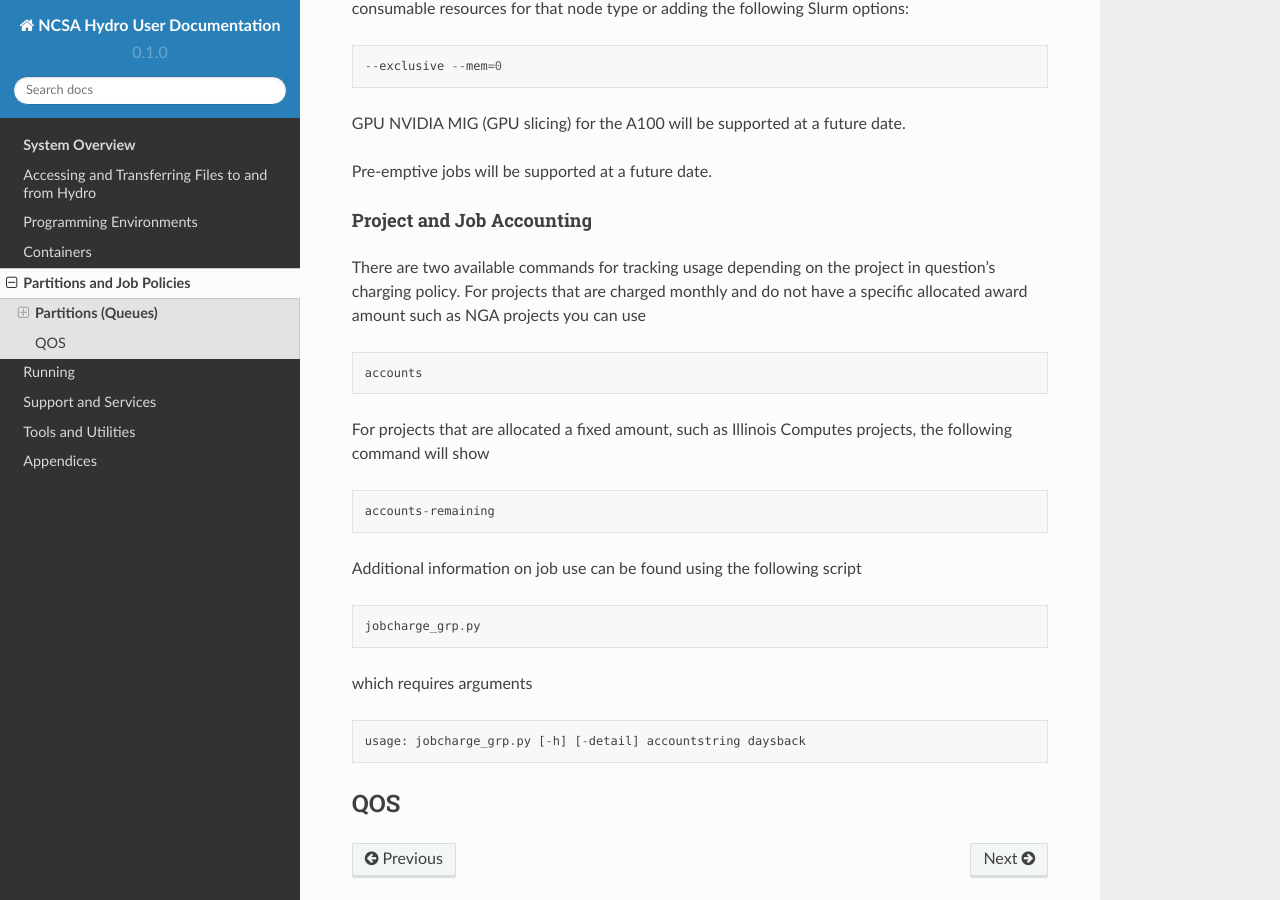
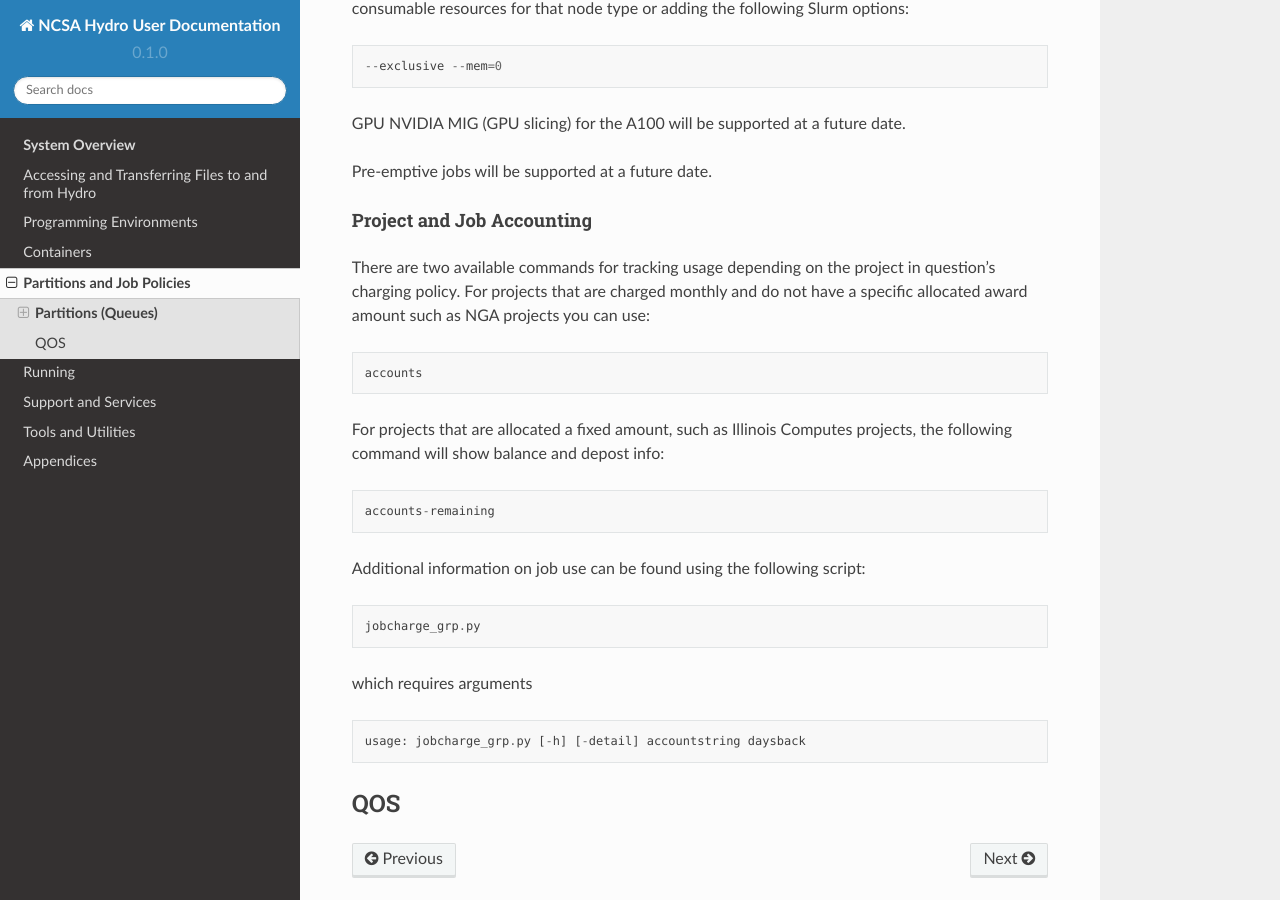
Before and after one commit to ncsa/hydro_documentation, a Sphinx documentation site: the page built from docs/source/partitions_and_job_policies.rst, in a window 1280 px wide and 900 px high, scrolled down 973 px. Built offline with Sphinx 7.4.7 and the Read the Docs theme 2.0.0, drawn with Linux system fonts in a browser that asks for light colours; pages that are not in the unit, such as notebooks, are missing from menus.

Commit message:
Update partitions_and_job_policies.rst

```diff
--- a/docs/source/partitions_and_job_policies.rst
+++ b/docs/source/partitions_and_job_policies.rst
@@ -69,19 +69,19 @@ Project and Job Accounting
 ~~~~~~~~~~~~~
 
 There are two available commands for tracking usage depending on the project in question's charging policy.
-For projects that are charged monthly and do not have a specific allocated award amount such as NGA projects you can use
+For projects that are charged monthly and do not have a specific allocated award amount such as NGA projects you can use:
 
 ::
 
   accounts
 
-For projects that are allocated a fixed amount, such as Illinois Computes projects, the following command will show
+For projects that are allocated a fixed amount, such as Illinois Computes projects, the following command will show balance and depost info:
 
 ::
 
   accounts-remaining
 
-Additional information on job use can be found using the following script
+Additional information on job use can be found using the following script:
 
 ::
 
```
